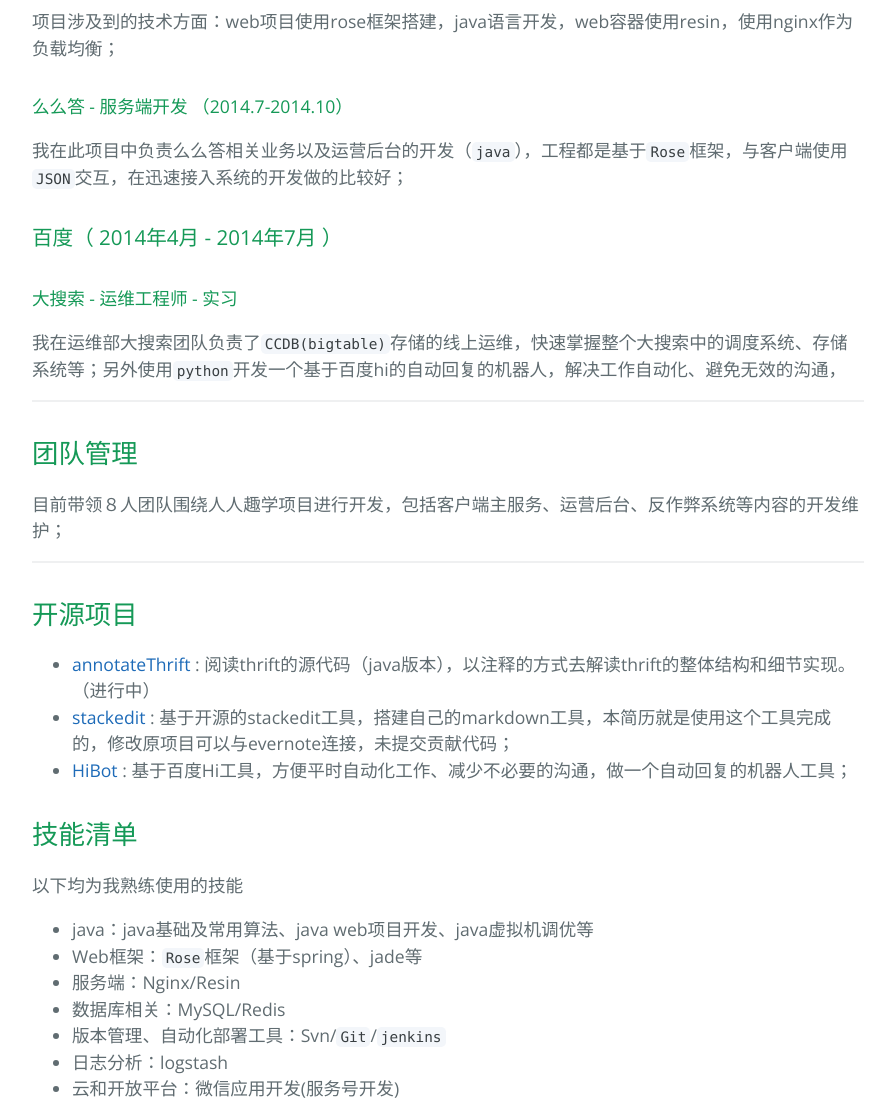
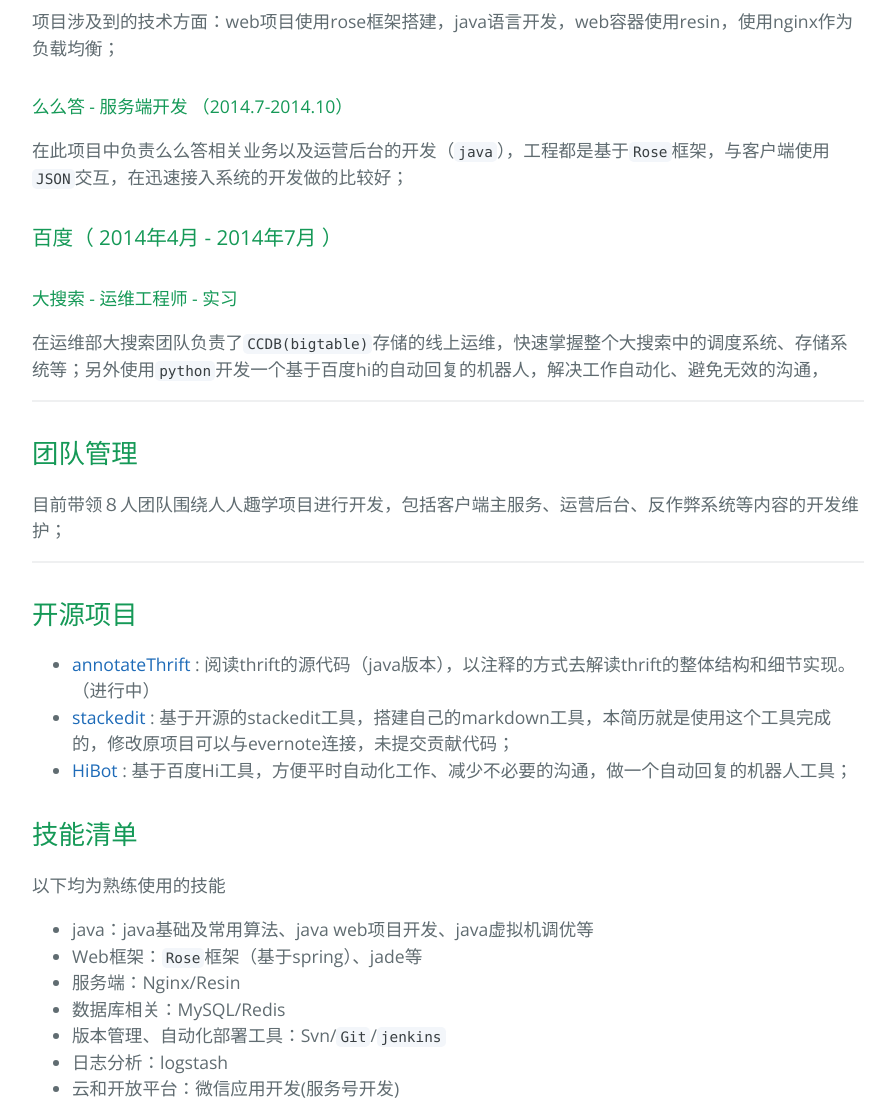
Before and after one commit to atlas555/job, a plain HTML site: page index.html in a window 1280 px wide. Shown: the part 1360-2459 px from the top of the page, without its empty margins (192-1087 px from the left). Drawn offline with nearby package versions, Linux system fonts and the light colour scheme.

```diff
--- a/index.html
+++ b/index.html
@@ -76,7 +76,7 @@
 <h4>
 <a id="么么答---服务端开发-20147-201410" class="anchor" href="#%E4%B9%88%E4%B9%88%E7%AD%94---%E6%9C%8D%E5%8A%A1%E7%AB%AF%E5%BC%80%E5%8F%91-20147-201410" aria-hidden="true"><span class="octicon octicon-link"></span></a>么么答 - 服务端开发 （2014.7-2014.10）</h4>
 
-<p>我在此项目中负责么么答相关业务以及运营后台的开发（<code>java</code>），工程都是基于<code>Rose</code>框架，与客户端使用<code>JSON</code>交互，在迅速接入系统的开发做的比较好；</p>
+<p>在此项目中负责么么答相关业务以及运营后台的开发（<code>java</code>），工程都是基于<code>Rose</code>框架，与客户端使用<code>JSON</code>交互，在迅速接入系统的开发做的比较好；</p>
 
 <h3>
 <a id="百度-2014年4月---2014年7月-" class="anchor" href="#%E7%99%BE%E5%BA%A6-2014%E5%B9%B44%E6%9C%88---2014%E5%B9%B47%E6%9C%88-" aria-hidden="true"><span class="octicon octicon-link"></span></a>百度（ 2014年4月 - 2014年7月 ）</h3>
@@ -84,7 +84,7 @@
 <h4>
 <a id="大搜索---运维工程师---实习" class="anchor" href="#%E5%A4%A7%E6%90%9C%E7%B4%A2---%E8%BF%90%E7%BB%B4%E5%B7%A5%E7%A8%8B%E5%B8%88---%E5%AE%9E%E4%B9%A0" aria-hidden="true"><span class="octicon octicon-link"></span></a>大搜索 - 运维工程师 - 实习</h4>
 
-<p>我在运维部大搜索团队负责了<code>CCDB(bigtable)</code>存储的线上运维，快速掌握整个大搜索中的调度系统、存储系统等；另外使用<code>python</code>开发一个基于百度hi的自动回复的机器人，解决工作自动化、避免无效的沟通，</p>
+<p>在运维部大搜索团队负责了<code>CCDB(bigtable)</code>存储的线上运维，快速掌握整个大搜索中的调度系统、存储系统等；另外使用<code>python</code>开发一个基于百度hi的自动回复的机器人，解决工作自动化、避免无效的沟通，</p>
 
 <hr>
 
@@ -110,7 +110,7 @@
 <h2>
 <a id="技能清单" class="anchor" href="#%E6%8A%80%E8%83%BD%E6%B8%85%E5%8D%95" aria-hidden="true"><span class="octicon octicon-link"></span></a>技能清单</h2>
 
-<p>以下均为我熟练使用的技能</p>
+<p>以下均为熟练使用的技能</p>
 
 <ul>
 <li>java：java基础及常用算法、java web项目开发、java虚拟机调优等</li>
```
Also changed, not shown: params.json (+1 -1 lines).
